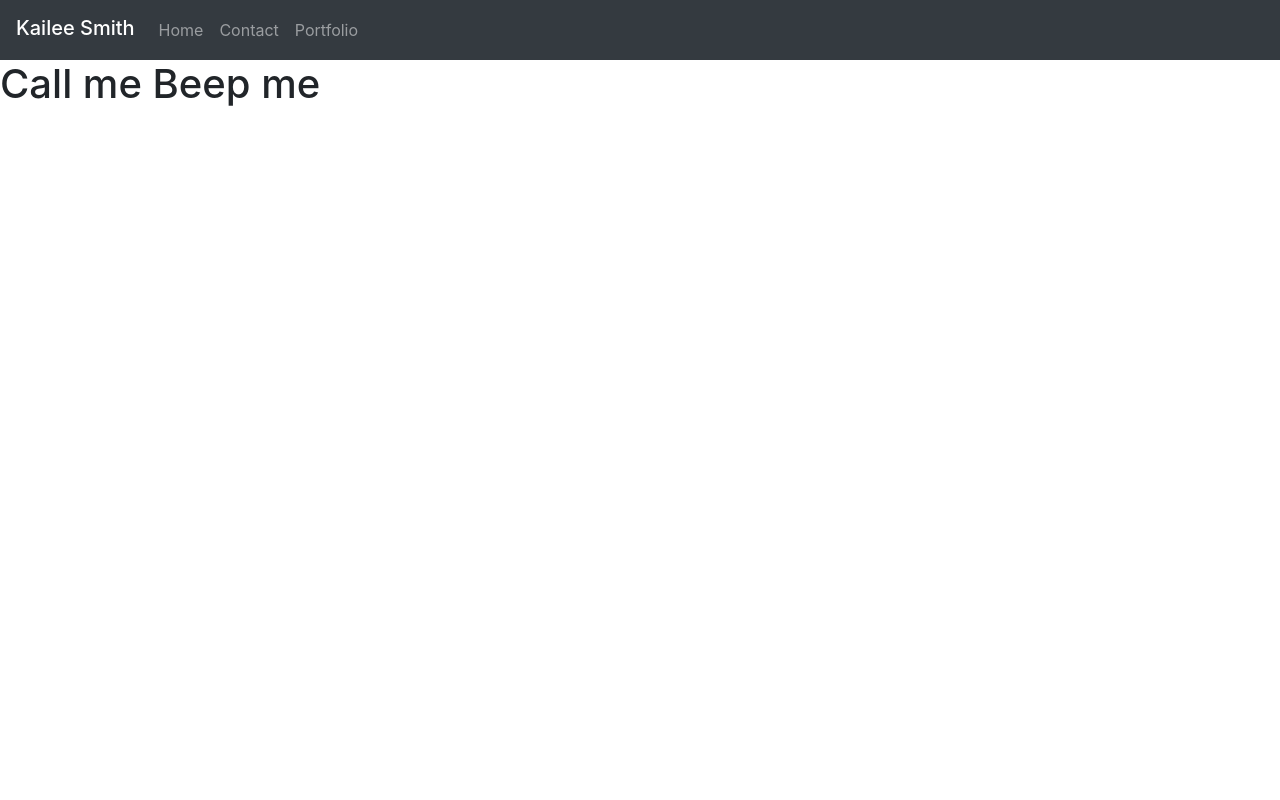
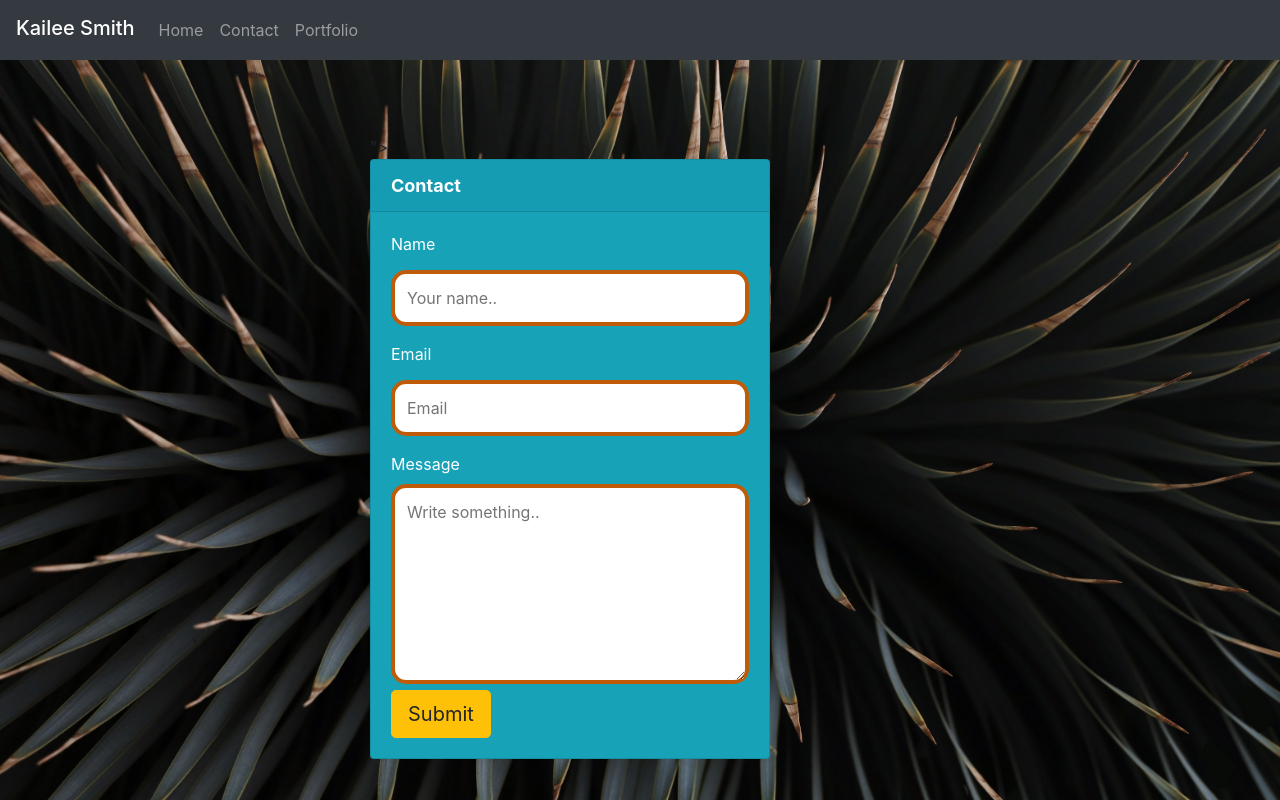
Before and after one commit to kaileesmith/My-Portfolio, a plain HTML site: page contact.html in a window 1280 px wide. Drawn offline with nearby package versions, Linux system fonts and the light colour scheme.

Commit message:
changes to contact page to allow form

```diff
--- a/contact.html
+++ b/contact.html
@@ -4,6 +4,7 @@
     <meta charset="UTF-8">
     <meta name="viewport" content="width=device-width, initial-scale=1.0">
     <title>Contact</title>
+    <link rel="stylesheet" href="./style.css">
     <!-- Bootstrap -->
     <link rel="stylesheet" href="https://stackpath.bootstrapcdn.com/bootstrap/4.5.2/css/bootstrap.min.css" integrity="sha384-JcKb8q3iqJ61gNV9KGb8thSsNjpSL0n8PARn9HuZOnIxN0hoP+VmmDGMN5t9UJ0Z" crossorigin="anonymous">
 </head>
@@ -30,7 +31,60 @@
     </div>
   </nav>
   <!-- End Nav -->
-  <H1>Call me Beep me</H1>
+  <!-- background picture -->
+  <div style="background-image: url('background\ option\ 1.jpg');"></div>
+<!-- start card -->
+  <div class="container">
+    <div class="row">
+      <div class="col-md-3  col-sm-12 col-12 "></div>
+        <div class="col-lg 3 col-md-5  col-sm-12 col-12"> ">
+  <section class="card text-white bg-info mb-3" style="max-width: 25rem;">
+    <div class="card-header">Contact</div>
+    <div class="card-body">
+      <form input="action_page.php">
+
+        <label id="name">Name</label>
+        <input type="text" placeholder="Your name..">
+
+        <label id="email">Email</label>
+        <input type="text" placeholder="Email">
+
+        <label id="message">Message</label>
+        <textarea id="subject" name="subject" placeholder="Write something.." style="height:200px"></textarea>
+
+        <button class="btn btn-warning btn-lg">Submit</button>
+
+      </form>
+    </div>
+      <div class="col-md-3  col-sm-12 col-12 "></div>
+      <!-- <h5 class="card-title">Info card title</h5> -->
+      <!-- <p class="card-text">Some quick example text to build on the card title and make up the bulk of the card's content.</p> -->
+    </section>
+
+
+    <!-- <div class="container"> -->
+      <!-- <form action="action_page.php">
+
+        <label for="fname">Name</label>
+        <input type="text" id="fname" name="firstname" placeholder="Your name..">
+
+        <label for="lname">Last Name</label>
+        <input type="text" id="lname" name="lastname" placeholder="Your last name..">
+
+        <label for="country">Country</label>
+        <select id="country" name="country">
+          <option value="australia">Australia</option>
+          <option value="canada">Canada</option>
+          <option value="usa">USA</option>
+        </select>
+
+        <label for="subject">Subject</label>
+        <textarea id="subject" name="subject" placeholder="Write something.." style="height:200px"></textarea>
+
+        <input type="submit" value="Submit">
+
+      </form> -->
+    </div>
 
  <!-- jQuery CDN -->
  <script src="https://ajax.googleapis.com/ajax/libs/jquery/1.11.3/jquery.min.js"></script>
--- a/style.css
+++ b/style.css
@@ -1,18 +1,32 @@
 body {
   background-image: url('background\ option\ 1.jpg');
   background-size:100%;
-  background-repeat: no-repeat;
+  background-attachment: inherit;
+  background-repeat: repeat;
 }
-
-/* .main {
-    min-width: 585px;
-    margin: 10px auto;
-    display: flex;
-    justify-content: center;
-    margin: 10px 10px 10px 10px;
-    border: 0.08em solid black;
-  }*/
-
+/* index html */
   .jumbotron {
 margin-top: 175px;
   }
+
+/* contact html */
+  .container{
+    height: auto;
+    margin-top: 75px;
+  }
+
+  .card-header{
+    font-weight: bold;
+    font-size: large;
+
+  }
+
+  input[type=text], select, textarea {
+    width: 100%;
+    padding: 12px;
+    border: 4px solid rgb(192, 91, 9);
+    border-radius: 15px;
+    box-sizing: border-box;
+    margin-top: 6px;
+    margin-bottom: 16px;
+  }
```
Also changed, not shown: index.html (+13 -1 lines), portfolio.html (+4 -0 lines).
